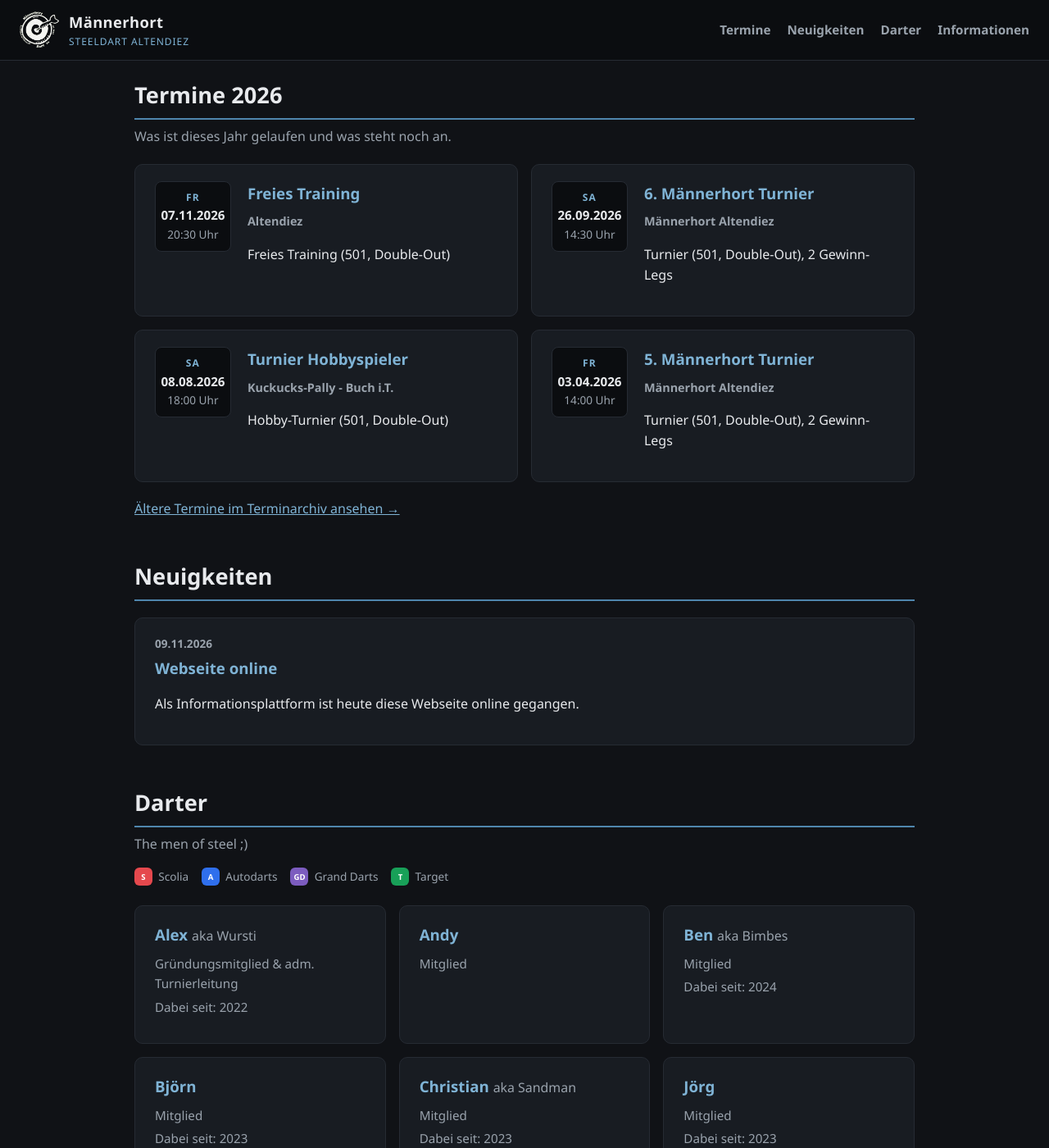
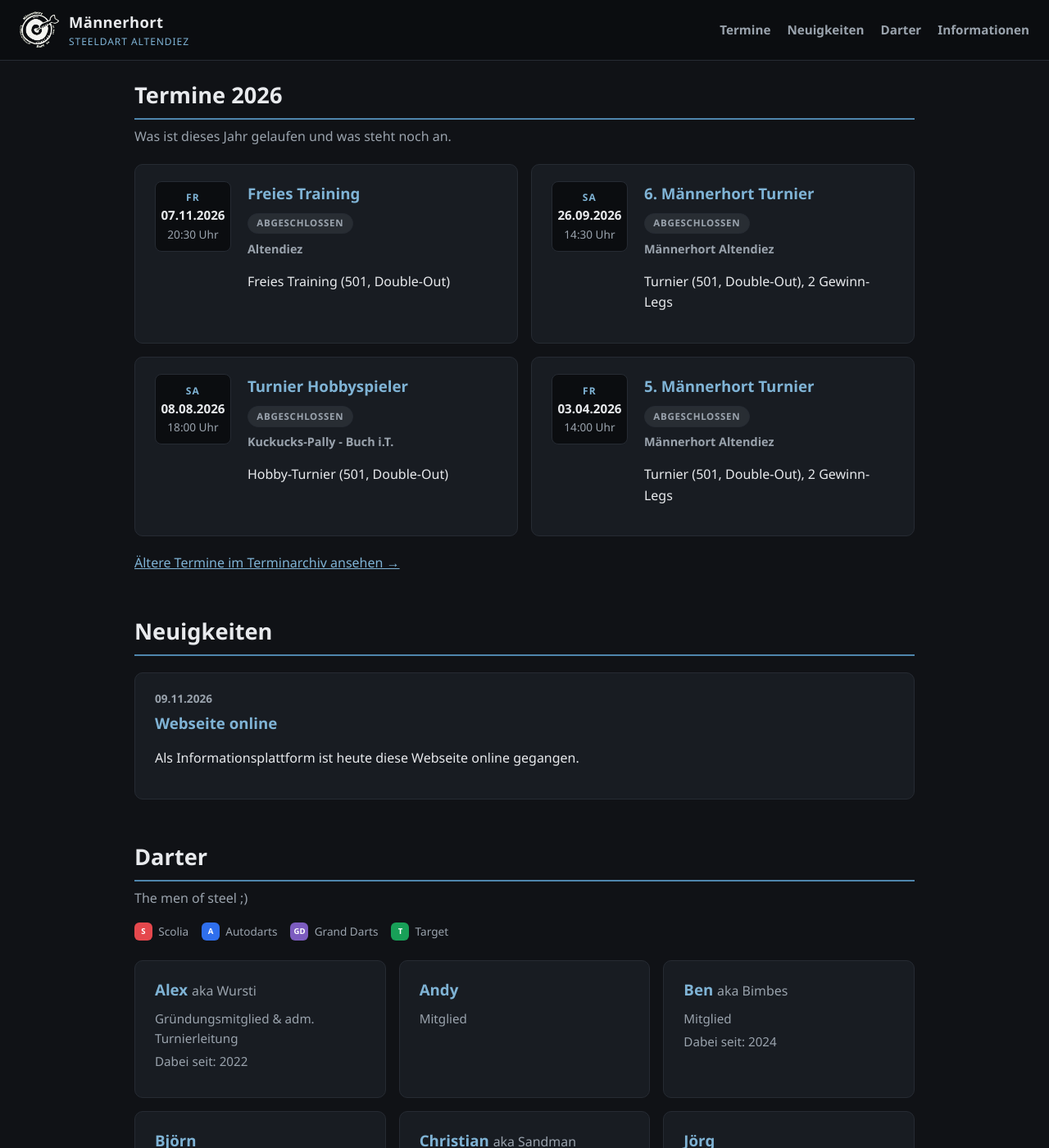
Before and after one commit to netbuk/maennerhort, a Jekyll site: the page built from index.md, in a window 1280 px wide and 1400 px high, scrolled down 442 px. Shown: the whole window at 82% size. Built offline with Jekyll 4.4.1, drawn with Linux system fonts in a browser that asks for light colours.

Commit message:
Termin-Status: offen (grün) für zukünftige, abgeschlossen für vergangene Termine
Co-authored-by: netbuk <netbuk@users.noreply.github.com>

```diff
--- a/assets/css/style.css
+++ b/assets/css/style.css
@@ -302,6 +302,32 @@ body {
   font-weight: 600;
 }
 
+.termin-status {
+  margin: 0.15rem 0 0.4rem;
+}
+
+.status {
+  display: inline-block;
+  padding: 0.15rem 0.65rem;
+  border-radius: 999px;
+  font-size: 0.72rem;
+  font-weight: 700;
+  text-transform: uppercase;
+  letter-spacing: 0.06em;
+}
+
+.status-offen {
+  background: rgba(24, 160, 88, 0.16);
+  border: 1px solid #18a058;
+  color: #3ddc84;
+}
+
+.status-abgeschlossen {
+  background: rgba(154, 163, 173, 0.12);
+  border: 1px solid var(--border);
+  color: var(--text-muted);
+}
+
 .news-list {
   display: grid;
   gap: 1rem;
--- a/index.md
+++ b/index.md
@@ -11,6 +11,7 @@ title: Start
 
 <section id="termine" class="section">
   {% assign aktuelles_jahr = 'now' | date: '%Y' %}
+  {% assign heute = 'now' | date: '%Y-%m-%d' %}
   {% assign jahre = site.data.termine | sort: 'datum' | reverse | group_by_exp: 't', 't.datum | date: "%Y"' %}
   {% assign termine_aktuell = '' | split: '' %}
   {% for jahr in jahre %}
@@ -29,6 +30,9 @@ title: Start
       </div>
       <div class="termin-body">
         <h3>{{ termin.titel }}</h3>
+        <p class="termin-status">
+          {% if termin.datum >= heute %}<span class="status status-offen">offen</span>{% else %}<span class="status status-abgeschlossen">abgeschlossen</span>{% endif %}
+        </p>
         <p class="termin-ort">{{ termin.ort }}</p>
         <p>{{ termin.beschreibung }}</p>
       </div>
```
Also changed, not shown: termine-archiv.md (+4 -0 lines).
